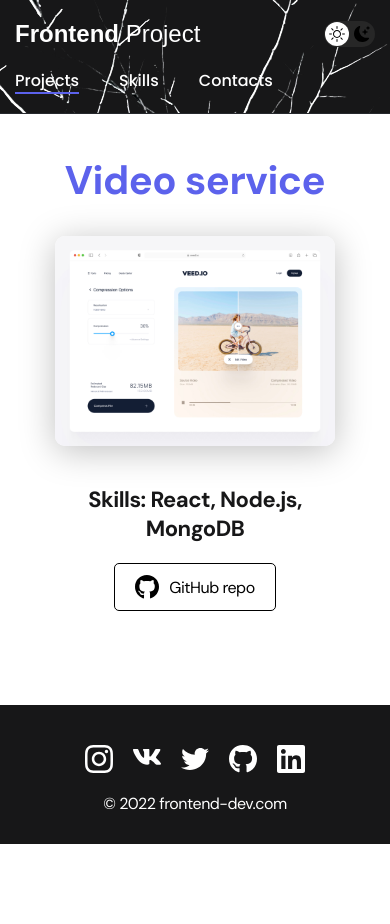
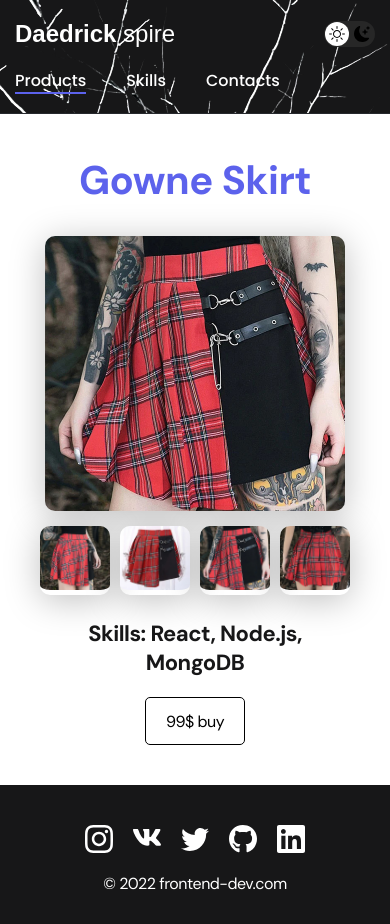
Before and after one commit to tellaryt2/webProjectio, a plain HTML site: page project-page.html in a window 390 px wide. Before the commit the page ends 844 px from the top, so only its background shows below. Drawn offline with Linux system fonts and the light colour scheme; a web font is replaced by a local one.

Commit message:
upload page product item

```diff
--- a/css/main.css
+++ b/css/main.css
@@ -313,6 +313,7 @@ html,body {
 
 
 .btn-outline {
+    display: inline-block;
     height: 48px;
     padding: 12px 20px;
     border-radius: 5px;
@@ -402,6 +403,7 @@ html,body {
 
 .project__img {
     border-radius: 10px;
+
 }
 
 .project__title {
@@ -413,6 +415,35 @@ html,body {
 }
 
 /* page video service */
+
+
+/* project button */
+
+.btn-buy {
+    display: inline-flex;
+    align-items: center;
+    height: 48px;
+    padding: 12px 28px;
+    margin-left: 20px;
+    margin-bottom: 10px;
+    border-radius: 5px;
+    background-color: var(--accent);
+    color: var(--white);
+    letter-spacing: 0.15px;
+    font-size: 16px;
+    font-weight: 500;
+
+    transition: opacity 0.2s ease-in;
+}
+
+.btn-buy:hover {
+    opacity: 0.8;
+}
+
+.btn-buy:active {
+    position: relative;
+    top: 1px
+}
 
 .project-details {
     margin: 0 auto;
@@ -441,6 +472,37 @@ html,body {
     margin-bottom: 30px;
 }
 
+
+.img-wrapper {
+    display: flex;
+    flex-wrap: wrap;
+    justify-content: center;
+    row-gap: 10px;
+    column-gap: 10px;
+}
+
+.img-wrapper__list {
+    margin-bottom: 40px;
+}
+
+.img-wrapper__mini {
+    padding-bottom: 5px;
+    box-shadow: var(--box-shadow);
+    border-radius: 10px;
+    max-width: 150px;
+}
+
+.img-wrapper__cover {
+    order: 9;
+    position: relative;
+
+    margin-bottom: 40px;
+    max-width: 600px;
+
+    box-shadow: var(--box-shadow);
+    border-radius: 10px;
+}
+
 /* page skills */
 
 .content-list {
@@ -453,7 +515,7 @@ html,body {
     row-gap: 40px;
 }
 
-.content-list a {
+.content-list a p {
     color: var(--accent);
 }
 
@@ -495,7 +557,24 @@ html,body {
 .copyright p+p {
     margin-top: 0.5em;
 }
+@media (max-width: 929px) {
 
+    .img-wrapper__cover {
+        order: 0;
+        position: unset;
+        margin-bottom: 5px;
+    }
+
+    .img-wrapper__list {
+        display: flex;
+        column-gap: 5px;
+        margin-bottom: 25px;
+    }
+
+    .img-wrapper__mini {
+        max-width: 150px;
+    }
+}
 
 @media (max-width: 640px) {
 
@@ -550,6 +629,23 @@ html,body {
         font-size: 30px;
     }
 
+    /* project */
+
+    .project {
+        text-align: center;
+    }
+
+    .project__title {
+        padding-left: unset;
+        padding-right: unset;
+        padding-bottom: 10px;
+    }
+
+    .btn-buy {
+        margin-left: unset;
+        margin-bottom: 15px;
+    }
+
     /* content-list */
 
     .content-list {
@@ -569,6 +665,25 @@ html,body {
     .project-details__desc {
         font-size: 22px;
         margin-bottom: 20px;
+    }
+
+    /* img wrapper */
+
+    .img-wrapper__cover {
+        order: 0;
+        position: unset;
+        max-width: 300px;
+        margin-bottom: 5px;
+    }
+
+    .img-wrapper__list {
+        display: flex;
+        column-gap: 10px;
+        margin-bottom: 25px;
+    }
+
+    .img-wrapper__mini {
+        max-width: 70px;
     }
 
     /* footer */
--- a/project-page.html
+++ b/project-page.html
@@ -11,7 +11,7 @@
       <div class="container">
         <div class="nav-row">
           <a href="./index.html" class="logo">
-            <strong>Frontend</strong> Project
+            <strong>Daedrick</strong> spire
           </a>
 
           <button class="dark-mode-btn">
@@ -25,7 +25,7 @@
                 href="./index.html"
                 class="nav-list__link nav-list__link--active"
               >
-                Projects
+                Products
               </a>
             </li>
             <li class="nav-list__item">
@@ -42,17 +42,35 @@
     <main class="section">
       <div class="container">
         <div class="project-details">
-          <h1 class="title-1">Video service</h1>
+          <h1 class="title-1">Gowne Skirt</h1>
 
-          <img src="./img/projects/02-big.jpg" alt="" class="project-details__cover">
+          <div class="img-wrapper">
+
+            <img src="./img/projects/1project/1-3big.jpg" alt="" class="img-wrapper__cover">
+
+            <ul class="img-wrapper__list">
+              <li>
+                <img src="./img/projects/1project/1-1big.jpg" alt="" class="img-wrapper__mini">
+              </li>
+              <li>
+                <img src="./img/projects/1project/1-2big.jpg" alt="" class="img-wrapper__mini">
+              </li>
+              <li>
+                <img src="./img/projects/1project/1-3big.jpg" alt="" class="img-wrapper__mini">
+              </li>
+              <li>
+                <img src="./img/projects/1project/1-4big.jpg" alt="" class="img-wrapper__mini">
+              </li>
+            </ul>
+          </div>
+
 
           <div class="project-details__desc">
             Skills: React, Node.js, MongoDB
           </div>
 
           <a href="" class="btn-outline">
-            <img src="./img/icons/icon-git-dark.svg" alt="">
-            GitHub repo
+            99$ buy
           </a>
 
         </div>
@@ -97,5 +115,7 @@
     </footer>
 
     <script src="./scripts/main.js"></script>
+
+    <script src="./scripts/img-swap.js"></script>
   </body>
 </html>
--- /dev/null
+++ b/scripts/img-swap.js
@@ -0,0 +1,7 @@
+let image = document.querySelector(".img-wrapper");
+
+image.onclick = function(event) {
+    if (event.target.className == "img-wrapper__mini") {
+        document.querySelector(".img-wrapper__cover").src = event.target.src;
+    }
+}
```
Also changed, not shown: contacts.html (+8 -2 lines), index.html (+6 -5 lines), skills.html (+2 -2 lines), img/projects/1project/1-1big.jpg (added), img/projects/1project/1-2big.jpg (added), img/projects/1project/1-3big.jpg (added), img/projects/1project/1-3prev.jpg (added), img/projects/1project/1-4big.jpg (added), img/projects/1project/1-5big.jpg (added).
